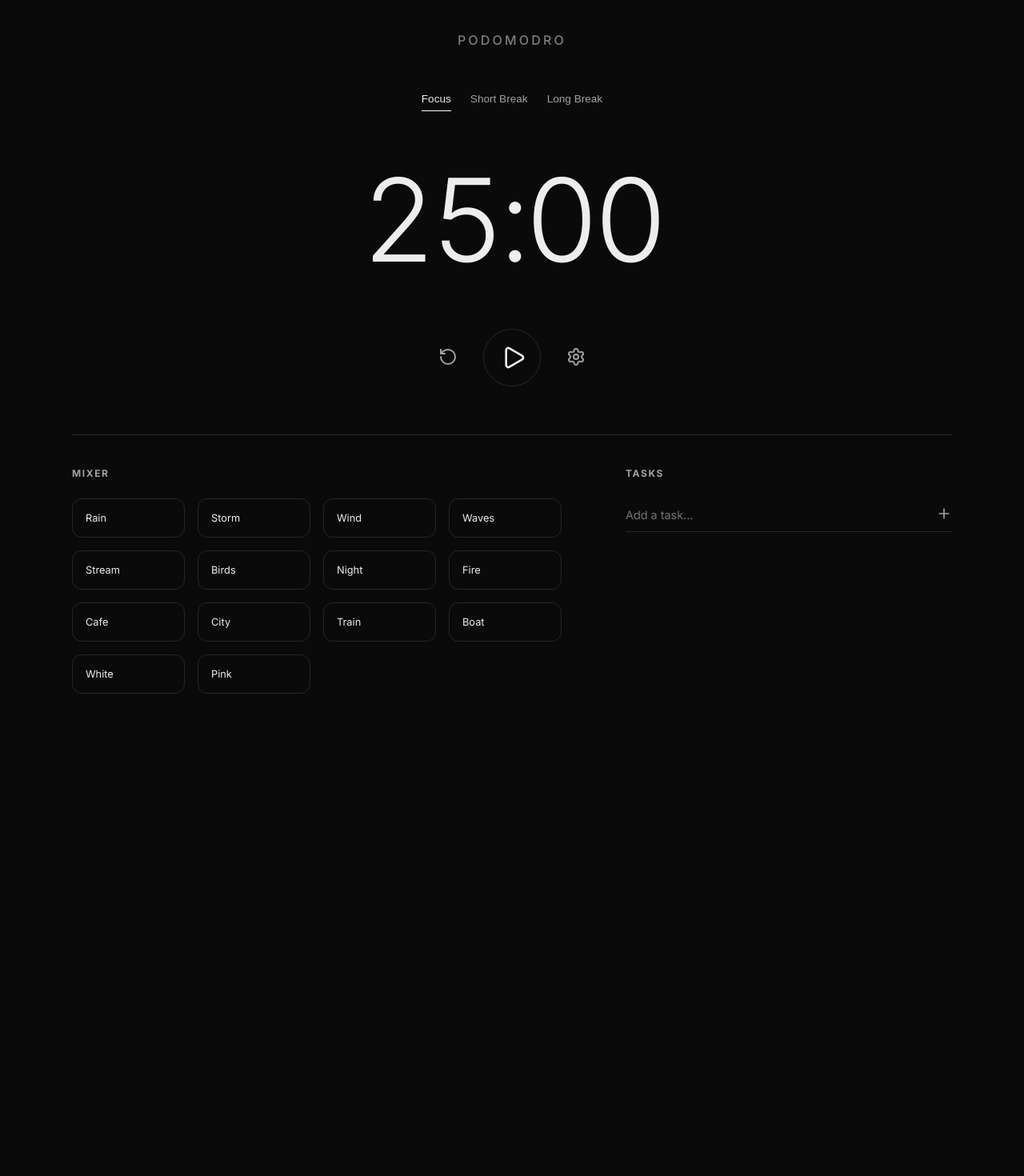
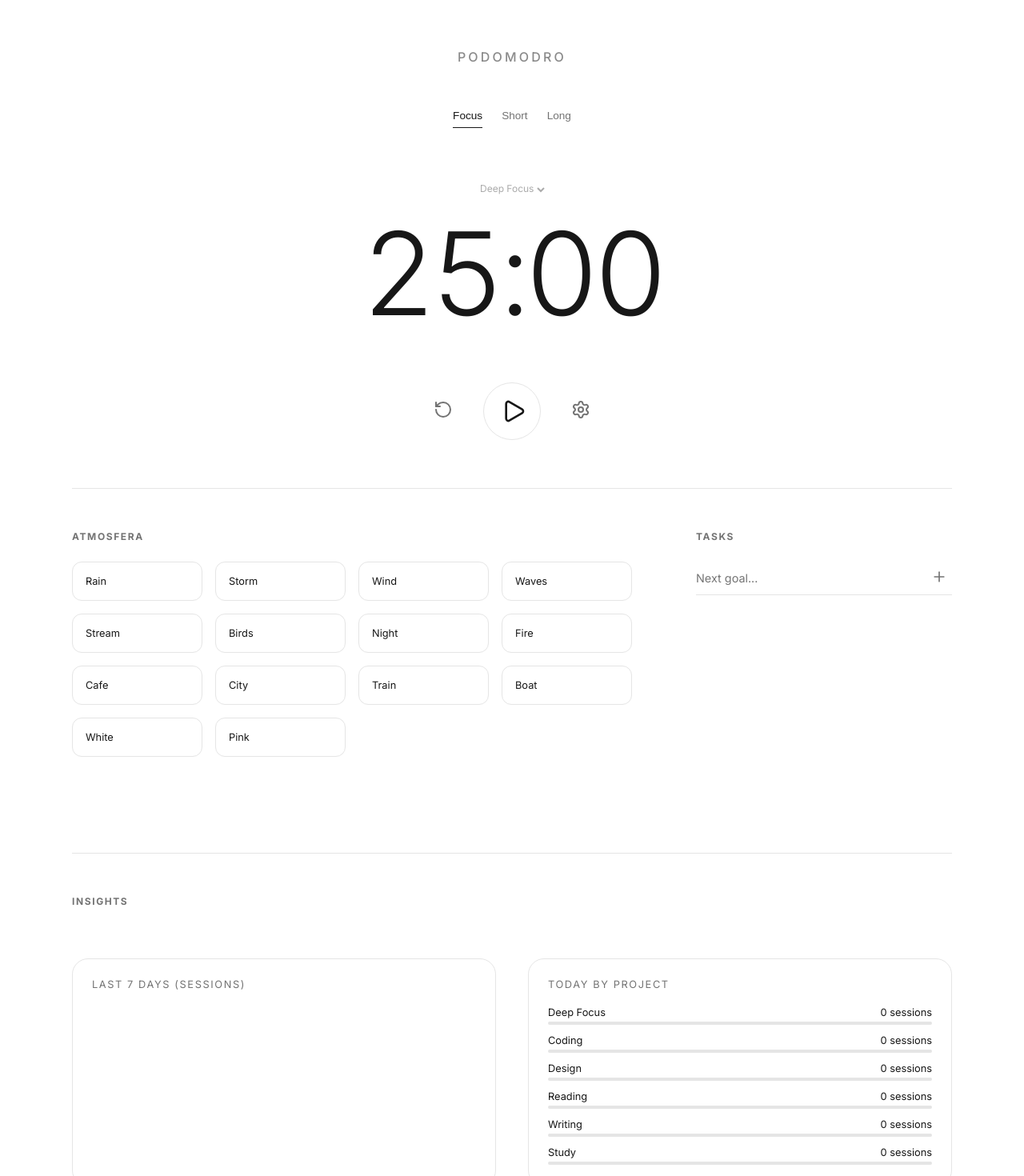
Before and after one commit to haliskoc/blanket_web, a React (Vite) app: page / in a window 1280 px wide. Shown: the part 20-1490 px from the top of the page at 80% size. Before the commit the page ends 947 px from the top, so only its background shows below. Built offline with nearby package versions, Linux system fonts and the light colour scheme.

Commit message:
Major Update: Added Analytics, Project Tagging, and Dynamic Rain Effect

```diff
--- a/package.json
+++ b/package.json
@@ -10,11 +10,13 @@
     "preview": "vite preview"
   },
   "dependencies": {
+    "canvas-confetti": "^1.9.4",
     "framer-motion": "^12.29.2",
     "howler": "^2.2.4",
     "lucide-react": "^0.563.0",
     "react": "^19.2.0",
-    "react-dom": "^19.2.0"
+    "react-dom": "^19.2.0",
+    "recharts": "^3.7.0"
   },
   "devDependencies": {
     "@eslint/js": "^9.39.1",
--- a/src/App.jsx
+++ b/src/App.jsx
@@ -1,10 +1,16 @@
 import React, { useState, useEffect, useCallback, useRef } from 'react';
 import {
   Play, Pause, RotateCcw, Settings, X,
-  Plus, Check, Trash2
+  Plus, Check, Trash2, PieChart, BarChart2,
+  Tag, Clock, Calendar
 } from 'lucide-react';
 import { Howl } from 'howler';
 import { motion, AnimatePresence } from 'framer-motion';
+import {
+  BarChart, Bar, XAxis, YAxis, Tooltip,
+  ResponsiveContainer, Cell
+} from 'recharts';
+import confetti from 'canvas-confetti';
 import './App.css';
 
 const SOUND_BASE_URL = 'https://raw.githubusercontent.com/rafaelmardojai/blanket/master/data/resources/sounds/';
@@ -42,6 +48,8 @@ const THEMES = [
   { id: 'cyberpunk', label: 'Neon' },
 ];
 
+const PROJECTS = ['Deep Focus', 'Coding', 'Design', 'Reading', 'Writing', 'Study'];
+
 function App() {
   const [mode, setMode] = useState('FOCUS');
   const [durations, setDurations] = useState(() => {
@@ -56,25 +64,42 @@ function App() {
   );
   const [isSettingsOpen, setIsSettingsOpen] = useState(false);
   const [currentTheme, setCurrentTheme] = useState('default');
+  const [currentProject, setCurrentProject] = useState('Deep Focus');
+
   const [todos, setTodos] = useState(() => {
     const saved = localStorage.getItem('podomodro-todos');
     return saved ? JSON.parse(saved) : [];
   });
   const [todoInput, setTodoInput] = useState('');
 
+  // Stats State
+  const [dailyStats, setDailyStats] = useState(() => {
+    const saved = localStorage.getItem('podomodro-stats');
+    return saved ? JSON.parse(saved) : {};
+  });
+
   const soundInstances = useRef({});
 
-  // Sync settings and todos
+  // Rain Effect Drops
+  const [rainDrops] = useState(() =>
+    Array.from({ length: 50 }).map((_, i) => ({
+      id: i,
+      left: `${Math.random() * 100}%`,
+      delay: `${Math.random() * 2}s`,
+      duration: `${0.5 + Math.random() * 0.5}s`
+    }))
+  );
+
   useEffect(() => {
     localStorage.setItem('podomodro-durations', JSON.stringify(durations));
     localStorage.setItem('podomodro-todos', JSON.stringify(todos));
-  }, [durations, todos]);
+    localStorage.setItem('podomodro-stats', JSON.stringify(dailyStats));
+  }, [durations, todos, dailyStats]);
 
   useEffect(() => {
     document.body.className = `theme-${currentTheme}`;
   }, [currentTheme]);
 
-  // Update timeLeft when durations or mode change
   useEffect(() => {
     if (!isActive) {
       setTimeLeft(durations[mode] * 60);
@@ -91,10 +116,34 @@ function App() {
     } else if (timeLeft === 0 && isActive) {
       clearInterval(interval);
       setIsActive(false);
-      new Howl({ src: ['https://assets.mixkit.co/active_storage/sfx/2869/2869-preview.mp3'] }).play();
+      handleSessionComplete();
     }
     return () => clearInterval(interval);
   }, [isActive, timeLeft]);
+
+  const handleSessionComplete = () => {
+    // Play sound
+    new Howl({ src: ['https://assets.mixkit.co/active_storage/sfx/2869/2869-preview.mp3'] }).play();
+
+    // Confetti!
+    confetti({
+      particleCount: 150,
+      spread: 70,
+      origin: { y: 0.6 },
+      colors: ['#ffffff', '#a1a1a1', '#525252']
+    });
+
+    if (mode === 'FOCUS') {
+      const today = new Date().toISOString().split('T')[0];
+      setDailyStats(prev => {
+        const newStats = { ...prev };
+        if (!newStats[today]) newStats[today] = { count: 0, projects: {} };
+        newStats[today].count += 1;
+        newStats[today].projects[currentProject] = (newStats[today].projects[currentProject] || 0) + 1;
+        return newStats;
+      });
+    }
+  };
 
   const toggleTimer = () => setIsActive(!isActive);
 
@@ -107,17 +156,6 @@ function App() {
     setMode(newMode);
     setIsActive(false);
     setTimeLeft(durations[newMode] * 60);
-  };
-
-  const updateDuration = (m, value) => {
-    const newVal = parseInt(value) || 0;
-    setDurations(prev => ({ ...prev, [m]: newVal }));
-  };
-
-  const formatTime = (seconds) => {
-    const mins = Math.floor(seconds / 60);
-    const secs = seconds % 60;
-    return `${mins.toString().padStart(2, '0')}:${secs.toString().padStart(2, '0')}`;
   };
 
   const toggleSound = (soundId, filename) => {
@@ -146,59 +184,73 @@ function App() {
     }
   };
 
-  const addTodo = (e) => {
-    e.preventDefault();
-    if (!todoInput.trim()) return;
-    setTodos([{ id: Date.now(), text: todoInput, completed: false }, ...todos]);
-    setTodoInput('');
+  const formatTime = (seconds) => {
+    const mins = Math.floor(seconds / 60);
+    const secs = seconds % 60;
+    return `${mins.toString().padStart(2, '0')}:${secs.toString().padStart(2, '0')}`;
   };
+
+  // Stats Data Prep
+  const statsData = Object.entries(dailyStats).slice(-7).map(([date, data]) => ({
+    name: date.split('-').slice(1).join('/'),
+    count: data.count,
+  }));
+
+  const currentProjectData = dailyStats[new Date().toISOString().split('T')[0]]?.projects || {};
+  const projectChartData = Object.entries(currentProjectData).map(([name, value]) => ({ name, value }));
 
   return (
     <div className="app-wrapper">
+      <div className="rain-overlay">
+        {rainDrops.map(drop => (
+          <div
+            key={drop.id}
+            className="drop"
+            style={{ left: drop.left, animationDelay: drop.delay, animationDuration: drop.duration }}
+          />
+        ))}
+      </div>
+
       <section className="timer-section">
-        <motion.h1
-          initial={{ opacity: 0, y: -20 }}
-          animate={{ opacity: 0.5, y: 0 }}
-        >
-          Podomodro
-        </motion.h1>
+        <motion.h1 initial={{ opacity: 0 }} animate={{ opacity: 0.5 }}>Podomodro</motion.h1>
 
         <div className="mode-switcher">
           {Object.keys(durations).map((key) => (
-            <button
-              key={key}
-              className={`mode-btn ${mode === key ? 'active' : ''}`}
-              onClick={() => changeMode(key)}
-            >
-              {key === 'FOCUS' ? 'Focus' : key === 'SHORT' ? 'Short Break' : 'Long Break'}
+            <button key={key} className={`mode-btn ${mode === key ? 'active' : ''}`} onClick={() => changeMode(key)}>
+              {key === 'FOCUS' ? 'Focus' : key === 'SHORT' ? 'Short' : 'Long'}
             </button>
           ))}
+        </div>
+
+        <div style={{ marginBottom: 24, opacity: 0.6 }}>
+          <select
+            className="project-select"
+            value={currentProject}
+            onChange={(e) => setCurrentProject(e.target.value)}
+          >
+            {PROJECTS.map(p => <option key={p} value={p}>{p}</option>)}
+          </select>
         </div>
 
         <motion.div
           className="timer-display"
           animate={{ scale: isActive ? 1.05 : 1 }}
-          transition={{ type: 'spring', stiffness: 100 }}
         >
           {formatTime(timeLeft)}
         </motion.div>
 
         <div className="timer-controls">
-          <button className="icon-btn" onClick={resetTimer}>
-            <RotateCcw size={24} />
-          </button>
+          <button className="icon-btn" onClick={resetTimer}><RotateCcw size={24} /></button>
           <button className="play-pause-btn" onClick={toggleTimer}>
             {isActive ? <Pause size={32} /> : <Play size={32} style={{ marginLeft: 4 }} />}
           </button>
-          <button className="icon-btn" onClick={() => setIsSettingsOpen(true)}>
-            <Settings size={24} />
-          </button>
+          <button className="icon-btn" onClick={() => setIsSettingsOpen(true)}><Settings size={24} /></button>
         </div>
       </section>
 
       <section className="secondary-grid">
         <div className="mixer-column">
-          <h3 className="grid-title">Mixer</h3>
+          <h3 className="grid-title">Atmosfera</h3>
           <div className="sound-list">
             {SOUNDS.map(sound => (
               <div key={sound.id} className={`sound-item ${activeSounds[sound.id] ? 'active' : ''}`}>
@@ -223,10 +275,16 @@ function App() {
         <div className="todo-column">
           <h3 className="grid-title">Tasks</h3>
           <div className="todo-container">
-            <form onSubmit={addTodo} className="todo-add-group">
+            <form onSubmit={(e) => {
+              e.preventDefault();
+              if (todoInput.trim()) {
+                setTodos([{ id: Date.now(), text: todoInput, completed: false, project: currentProject }, ...todos]);
+                setTodoInput('');
+              }
+            }} className="todo-add-group">
               <input
                 className="todo-input"
-                placeholder="Add a task..."
+                placeholder="Next goal..."
                 value={todoInput}
                 onChange={(e) => setTodoInput(e.target.value)}
               />
@@ -235,25 +293,15 @@ function App() {
             <div className="todo-list-minimal">
               <AnimatePresence initial={false}>
                 {todos.map(todo => (
-                  <motion.div
-                    key={todo.id}
-                    className={`todo-item-minimal ${todo.completed ? 'completed' : ''}`}
-                    initial={{ opacity: 0, height: 0 }}
-                    animate={{ opacity: 1, height: 'auto' }}
-                    exit={{ opacity: 0 }}
-                  >
+                  <motion.div key={todo.id} className={`todo-item-minimal ${todo.completed ? 'completed' : ''}`} initial={{ opacity: 0 }} animate={{ opacity: 1 }} exit={{ opacity: 0 }}>
                     <div style={{ display: 'flex', alignItems: 'center', gap: 12 }}>
-                      <div
-                        className={`todo-check-btn ${todo.completed ? 'checked' : ''}`}
-                        onClick={() => setTodos(todos.map(t => t.id === todo.id ? { ...t, completed: !t.completed } : t))}
-                      >
+                      <div className={`todo-check-btn ${todo.completed ? 'checked' : ''}`} onClick={() => setTodos(todos.map(t => t.id === todo.id ? { ...t, completed: !t.completed } : t))}>
                         {todo.completed && <Check size={12} color="black" />}
                       </div>
                       <span>{todo.text}</span>
+                      <span className="project-tag">{todo.project}</span>
                     </div>
-                    <button className="icon-btn" onClick={() => setTodos(todos.filter(t => t.id !== todo.id))}>
-                      <Trash2 size={14} />
-                    </button>
+                    <button className="icon-btn" onClick={() => setTodos(todos.filter(t => t.id !== todo.id))}><Trash2 size={14} /></button>
                   </motion.div>
                 ))}
               </AnimatePresence>
@@ -262,63 +310,83 @@ function App() {
         </div>
       </section>
 
+      <section className="stats-panel">
+        <h3 className="grid-title">Insights</h3>
+        <div className="analytics-grid">
+          <div className="stat-card">
+            <span className="settings-label">Last 7 Days (Sessions)</span>
+            <div style={{ height: 200, marginTop: 20 }}>
+              <ResponsiveContainer width="100%" height="100%">
+                <BarChart data={statsData}>
+                  <XAxis dataKey="name" hide />
+                  <Tooltip
+                    contentStyle={{ background: '#171717', border: '1px solid #262626', borderRadius: '12px', fontSize: '12px' }}
+                    itemStyle={{ color: '#ededed' }}
+                  />
+                  <Bar dataKey="count" fill="var(--text-primary)" radius={[4, 4, 0, 0]} />
+                </BarChart>
+              </ResponsiveContainer>
+            </div>
+          </div>
+
+          <div className="stat-card">
+            <span className="settings-label">Today by Project</span>
+            <div style={{ marginTop: 20, display: 'flex', flexDirection: 'column', gap: 12 }}>
+              {PROJECTS.map(p => {
+                const count = currentProjectData[p] || 0;
+                const max = Math.max(...Object.values(currentProjectData), 1);
+                return (
+                  <div key={p} style={{ fontSize: '0.8rem' }}>
+                    <div style={{ display: 'flex', justifyContent: 'space-between', marginBottom: 4 }}>
+                      <span>{p}</span>
+                      <span>{count} sessions</span>
+                    </div>
+                    <div style={{ height: 4, background: 'var(--border)', borderRadius: 2 }}>
+                      <motion.div
+                        initial={{ width: 0 }}
+                        animate={{ width: `${(count / max) * 100}%` }}
+                        style={{ height: '100%', background: 'var(--text-primary)', borderRadius: 2 }}
+                      />
+                    </div>
+                  </div>
+                );
+              })}
+            </div>
+          </div>
+        </div>
+      </section>
+
       <AnimatePresence>
         {isSettingsOpen && (
-          <motion.div
-            className="modal-overlay"
-            initial={{ opacity: 0 }}
-            animate={{ opacity: 1 }}
-            exit={{ opacity: 0 }}
-            onClick={() => setIsSettingsOpen(false)}
-          >
-            <motion.div
-              className="modal-content-minimal"
-              initial={{ scale: 0.9, y: 20 }}
-              animate={{ scale: 1, y: 0 }}
-              exit={{ scale: 0.9, y: 20 }}
-              onClick={e => e.stopPropagation()}
-            >
+          <motion.div className="modal-overlay" initial={{ opacity: 0 }} animate={{ opacity: 1 }} exit={{ opacity: 0 }} onClick={() => setIsSettingsOpen(false)}>
+            <motion.div className="modal-content-minimal" initial={{ scale: 0.9 }} animate={{ scale: 1 }} exit={{ scale: 0.9 }} onClick={e => e.stopPropagation()}>
               <div style={{ display: 'flex', justifyContent: 'space-between', marginBottom: 32 }}>
                 <h2 style={{ fontSize: '1.2rem', fontWeight: 500 }}>Settings</h2>
                 <button className="icon-btn" onClick={() => setIsSettingsOpen(false)}><X size={24} /></button>
               </div>
 
               <div className="settings-group">
-                <span className="settings-label">Timer Durations (min)</span>
+                <span className="settings-label">Durations (min)</span>
                 <div className="duration-inputs">
-                  <div className="duration-field">
-                    <label>Focus</label>
-                    <input type="number" value={durations.FOCUS} onChange={(e) => updateDuration('FOCUS', e.target.value)} />
-                  </div>
-                  <div className="duration-field">
-                    <label>Short</label>
-                    <input type="number" value={durations.SHORT} onChange={(e) => updateDuration('SHORT', e.target.value)} />
-                  </div>
-                  <div className="duration-field">
-                    <label>Long</label>
-                    <input type="number" value={durations.LONG} onChange={(e) => updateDuration('LONG', e.target.value)} />
-                  </div>
-                </div>
-              </div>
-
-              <div className="settings-group" style={{ marginBottom: 0 }}>
-                <span className="settings-label">Background Experience</span>
-                <div className="theme-grid">
-                  {THEMES.map(theme => (
-                    <div
-                      key={theme.id}
-                      className={`theme-opt ${currentTheme === theme.id ? 'active' : ''}`}
-                      onClick={() => setCurrentTheme(theme.id)}
-                    >
-                      {theme.label}
+                  {Object.keys(durations).map(k => (
+                    <div key={k} className="duration-field">
+                      <label>{k}</label>
+                      <input type="number" value={durations[k]} onChange={(e) => setDurations({ ...durations, [k]: parseInt(e.target.value) || 0 })} />
                     </div>
                   ))}
                 </div>
               </div>
 
-              <button className="close-btn" style={{ marginTop: 40, width: '100%', padding: 16, border: '1px solid var(--border)', borderRadius: 12, background: 'var(--text-primary)', color: 'var(--bg-primary)', fontWeight: 600, cursor: 'pointer' }} onClick={() => setIsSettingsOpen(false)}>
-                Save & Close
-              </button>
+              <div className="settings-group">
+                <span className="settings-label">Atmosphere</span>
+                <div className="theme-grid">
+                  {THEMES.map(theme => (
+                    <div key={theme.id} className={`theme-opt ${currentTheme === theme.id ? 'active' : ''}`} onClick={() => setCurrentTheme(theme.id)}>{theme.label}</div>
+                  ))}
+                </div>
+              </div>
+
+              <button className="close-btn" style={{ width: '100%', padding: 16, background: 'var(--text-primary)', color: 'var(--bg-primary)', borderRadius: 12, fontWeight: 600, border: 'none' }} onClick={() => setIsSettingsOpen(false)}>Save</button>
             </motion.div>
           </motion.div>
         )}
--- a/src/index.css
+++ b/src/index.css
@@ -15,20 +15,33 @@
   --transition: cubic-bezier(0.4, 0, 0.2, 1);
 }
 
-/* Dark Mode by Default */
-body {
-  --bg-primary: #0a0a0a;
-  --text-primary: #ededed;
-  --text-secondary: #a1a1a1;
-  --accent: #ffffff;
-  --border: #262626;
-  --glass-bg: rgba(0, 0, 0, 0.4);
+/* Glass & Effects */
+.rain-overlay {
+  position: fixed;
+  inset: 0;
+  pointer-events: none;
+  z-index: 0;
+  opacity: 0;
+  transition: opacity 2s var(--transition);
 }
 
-* {
-  margin: 0;
-  padding: 0;
-  box-sizing: border-box;
+body.theme-rain .rain-overlay {
+  opacity: 0.4;
+}
+
+.drop {
+  background: linear-gradient(to bottom, rgba(255, 255, 255, 0), rgba(255, 255, 255, 0.25));
+  width: 1px;
+  height: 50px;
+  position: absolute;
+  bottom: 200%;
+  animation: fall 0.8s linear infinite;
+}
+
+@keyframes fall {
+  to {
+    transform: translateY(100vh);
+  }
 }
 
 body {
@@ -234,10 +247,80 @@ h1 {
 /* Secondary Screens */
 .secondary-grid {
   display: grid;
-  grid-template-columns: 1.2fr 0.8fr;
+  grid-template-columns: 1fr 320px;
   gap: 80px;
   padding-top: 40px;
   border-top: 1px solid var(--border);
+}
+
+/* Projects & Stats Panel */
+.stats-panel {
+  display: flex;
+  flex-direction: column;
+  gap: 40px;
+  border-top: 1px solid var(--border);
+  padding-top: 40px;
+  margin-top: 60px;
+}
+
+.analytics-grid {
+  display: grid;
+  grid-template-columns: repeat(auto-fit, minmax(280px, 1fr));
+  gap: 40px;
+}
+
+.stat-card {
+  background: var(--glass-bg);
+  border: 1px solid var(--border);
+  border-radius: 20px;
+  padding: 24px;
+}
+
+/* Tagging Styles */
+.project-tag {
+  font-size: 0.65rem;
+  padding: 2px 8px;
+  border: 1px solid var(--border);
+  border-radius: 4px;
+  text-transform: uppercase;
+  letter-spacing: 0.05rem;
+  margin-left: 8px;
+  color: var(--text-secondary);
+}
+
+.project-select {
+  background: none;
+  border: none;
+  color: var(--text-secondary);
+  font-size: 0.75rem;
+  font-family: inherit;
+  cursor: pointer;
+  outline: none;
+  border-bottom: 1px solid transparent;
+  transition: all 0.2s;
+}
+
+.project-select:hover {
+  color: var(--text-primary);
+}
+
+.project-dots {
+  display: flex;
+  gap: 6px;
+  margin-top: 12px;
+}
+
+.dot {
+  width: 8px;
+  height: 8px;
+  border-radius: 50%;
+  border: 1px solid var(--border);
+  cursor: pointer;
+}
+
+.dot.active {
+  background: var(--text-primary);
+  border-color: var(--text-primary);
 }
 
 @media (max-width: 850px) {
```
Also changed, not shown: 1 other file (tests, documents, lock files or other folders).
